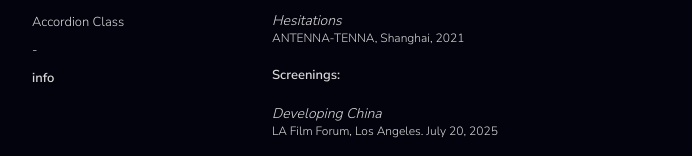
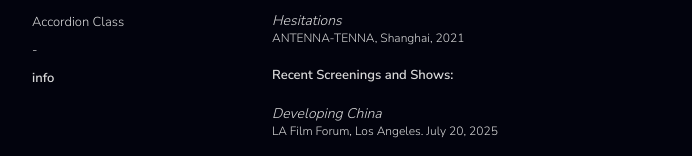
Before and after one commit to JAWeiss89/zuqiangPortfolioReact, a React (Create React App) app: page / in a window 1280 px wide. Shown: the part 307-463 px from the top of the page, without its empty margins (8-700 px from the left). Built offline with nearby package versions, Linux system fonts and the light colour scheme.

Commit message:
Update Home.js

```diff
--- a/src/Home.js
+++ b/src/Home.js
@@ -47,7 +47,7 @@ const Home = ({hideNav}) => {
 
 
 
-    <p><b>Screenings:</b></p>
+    <p><b>Recent Screenings and Shows:</b></p>
 
             <p style={{margin:'0px', fontSize:'14px'}}><a href="https://www.lafilmforum.org/schedule/spring-summer-2025/developing-china-films-from-the-beijing-international-short-film-festival-program-1/" target="_blank" rel="noreferrer"><em> Developing China </em></a></p>
             <p style={{margin:'0px', fontSize:'12px'}}>LA Film Forum, Los Angeles. July 20, 2025 </p>
```
